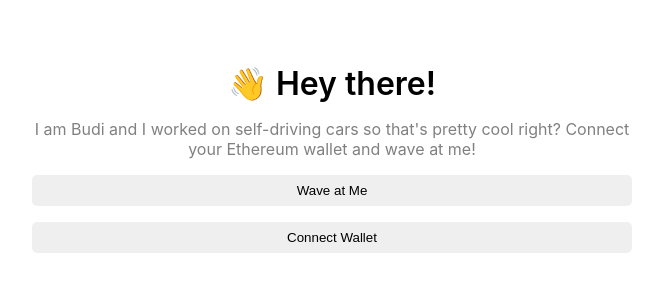
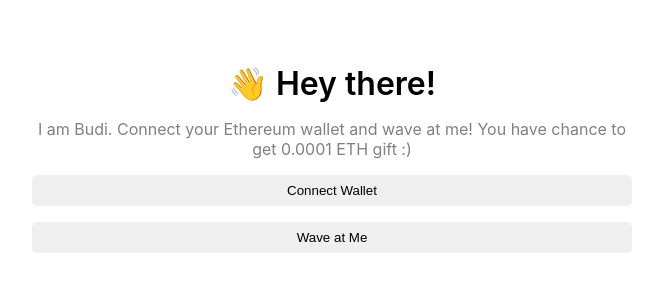
Before and after one commit to budimanfajarf/waveportal-frontend, a React (Vite) app: page / in a window 1280 px wide. Shown: the top 300 px of the page, without its empty margins (308-971 px from the left). Built offline with nearby package versions, Linux system fonts and the light colour scheme.

Commit message:
Update App.jsx

```diff
--- a/src/App.jsx
+++ b/src/App.jsx
@@ -75,6 +75,11 @@
   * Wave function
   */
   const wave = async () => {
+      if (!currentAccount) {
+        alert('Connect your wallet first before wave');
+        return;
+      }
+
       try {
         setIsWaving(true);
         const { ethereum } = window;
@@ -169,20 +174,8 @@
         </div>
 
         <div className="bio">
-          I am Budi and I worked on self-driving cars so that's pretty cool right? Connect your Ethereum wallet and wave at me!
+          I am Budi. Connect your Ethereum wallet and wave at me! You have chance to get 0.0001 ETH gift :)
         </div>
-
-        <button
-          className="waveButton"
-          onClick={wave}
-          disabled={isWaving}
-        >
-          {
-            isWaving ?
-              'Waving...' :
-              'Wave at Me'
-          }
-        </button>
 
         {/*
         * If there is no currentAccount render this button
@@ -198,6 +191,18 @@
             )
         }
 
+        <button
+          className="waveButton"
+          onClick={wave}
+          disabled={isWaving}
+        >
+          {
+            isWaving ?
+              'Waving...' :
+              'Wave at Me'
+          }
+        </button>
+
         {allWaves.map((wave, index) => {
           return (
             <div key={index} style={{ backgroundColor: "OldLace", marginTop: "16px", padding: "8px" }}>
```
